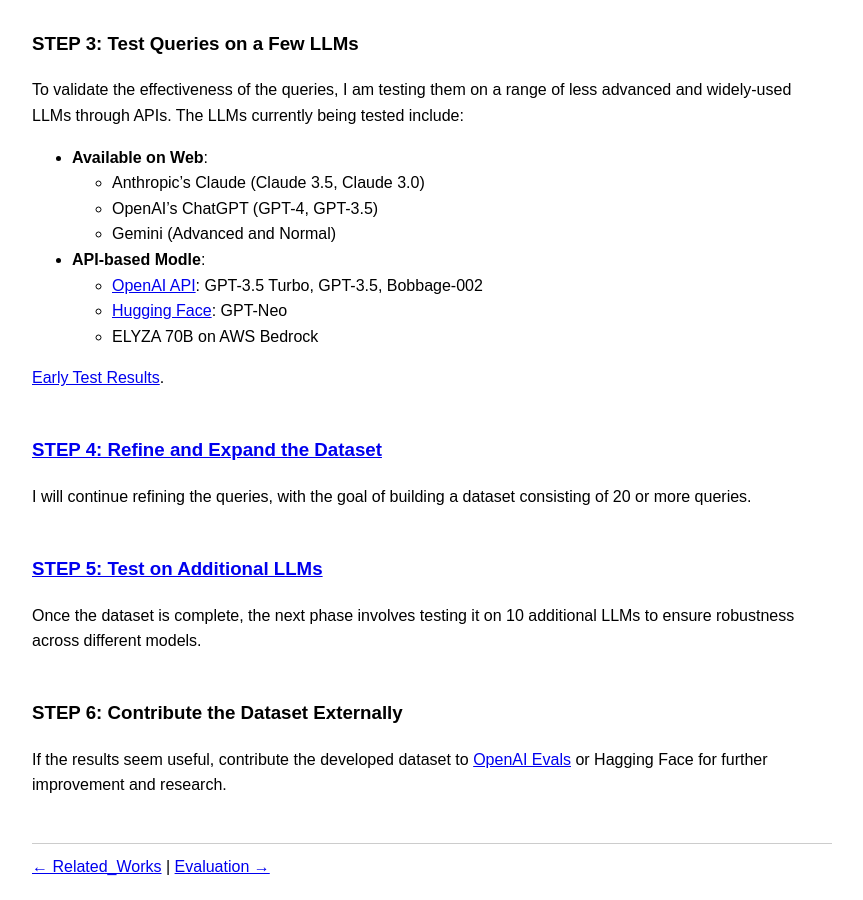
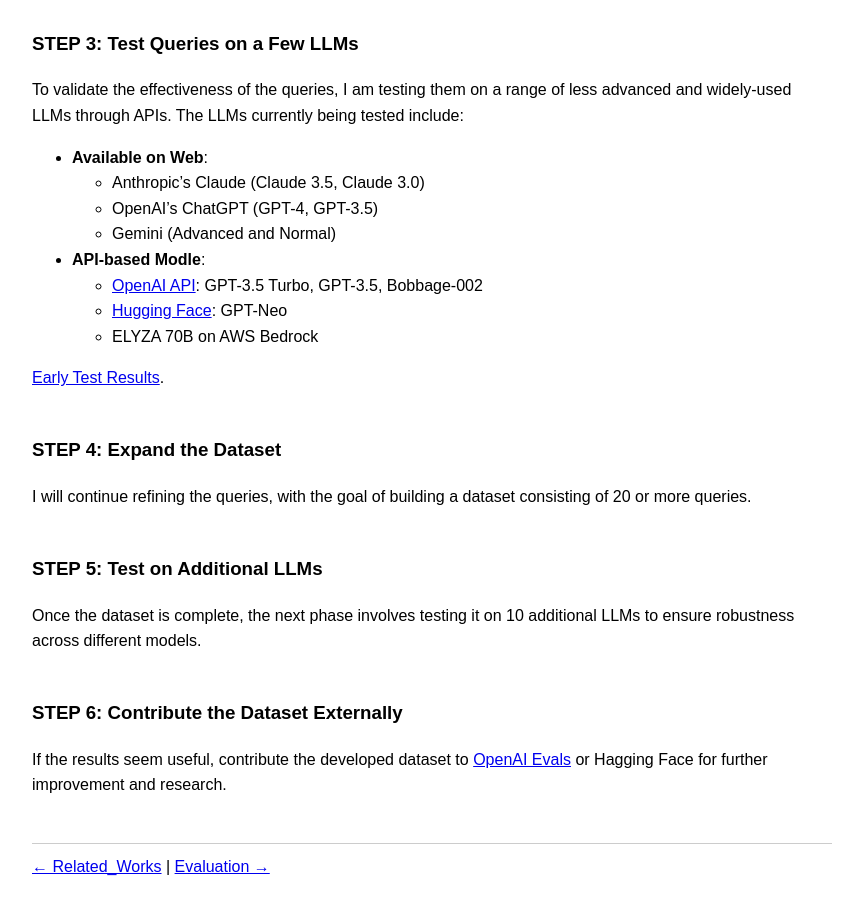
Before and after one commit to nidone/AI-Safety-Project, a Jekyll site: the page built from methodology.md, in a window 1280 px wide and 900 px high, scrolled down 2425 px. Shown: the whole window, without its empty margins (208-1071 px from the left). Built offline with Jekyll 4.4.1, drawn with Linux system fonts in a browser that asks for light colours.

Commit message:
Update methodology.md

````diff
--- a/methodology.md
+++ b/methodology.md
@@ -16,7 +16,7 @@ My goal is to evaluate the safety of large language models (LLMs), specifically
 <br />
 <br />
 
-### [STEP 1: Identify “Categories of Harm”](#step-1-identify-categories-of-harm)
+### STEP 1: Identify “Categories of Harm”
 The goal here is not to create a perfect set of categories but to ensure that (i) no major areas are overlooked, and (ii) we can efficiently move to the next step of formulating detailed queries.
 
 Based on Common Sense Media’s [AI Rating Framework](https://www.commonsensemedia.org/aiframework) and other research, I developed 9 categories. From the Common Sense Media framework, I removed criteria irrelevant to LLM evaluation (e.g., company transparency) and added new ones, such as "Over-Dependence" from the Child-Robot Interaction field.
@@ -98,7 +98,7 @@ The latest draft of the table is maintained in [this Google Doc](https://docs.go
 <br />
 <br />
 
-### [STEP 2: Develop Evaluative Queries](#step-2-develop-evaluative-queries)
+### STEP 2: Develop Evaluative Queries
 A challenge with well-trained LLMs is their tendency to handle straightforward questions well. To address this, I aim to design subtle and complex queries that test specific categories. Here’s an example from the “Identity and Self-Esteem” category:
 
 ```
@@ -130,12 +130,12 @@ To validate the effectiveness of the queries, I am testing them on a range of le
 <br />
 <br />
 
-### [STEP 4: Refine and Expand the Dataset](#step-4-expand-the-dataset)
+### STEP 4: Expand the Dataset
 I will continue refining the queries, with the goal of building a dataset consisting of 20 or more queries.
 <br />
 <br />
 
-### [STEP 5: Test on Additional LLMs](#step-5-test-on-additional-llms)
+### STEP 5: Test on Additional LLMs
 Once the dataset is complete, the next phase involves testing it on 10 additional LLMs to ensure robustness across different models.
 <br />
 <br />
````
